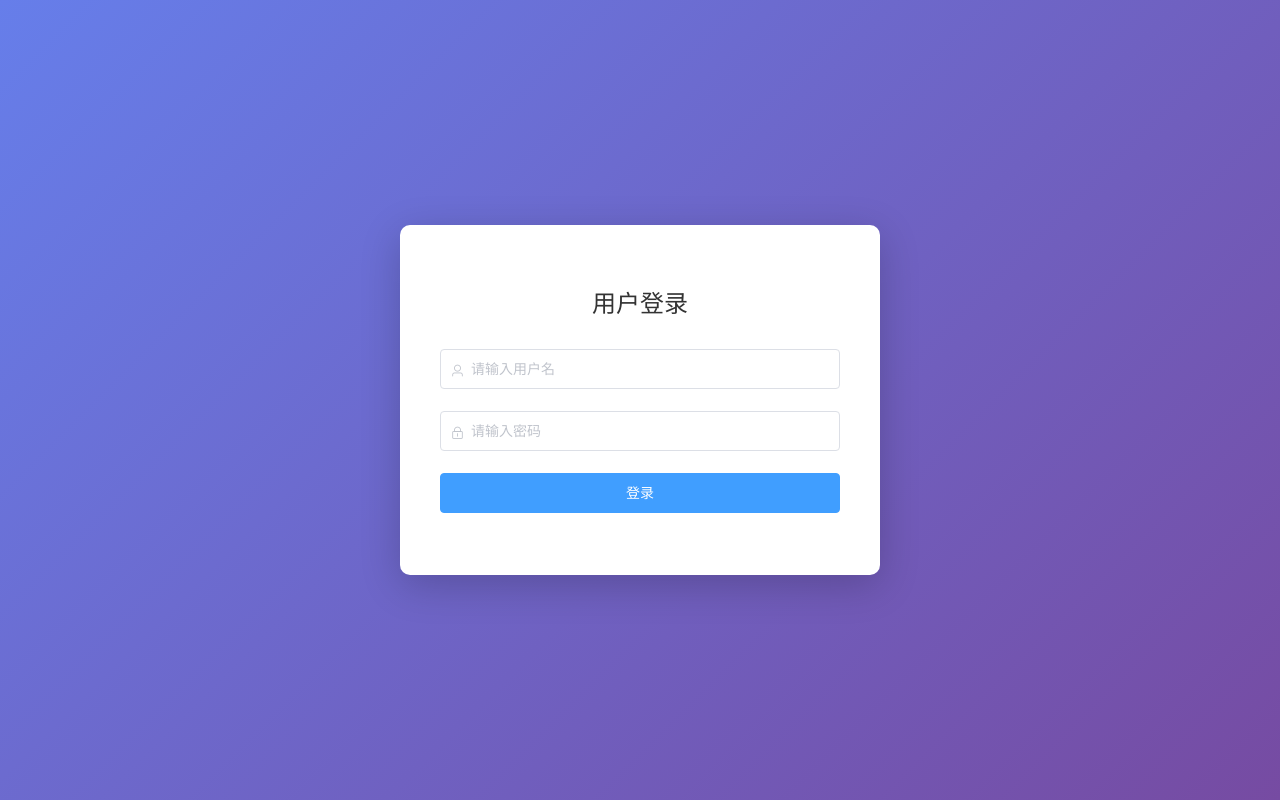
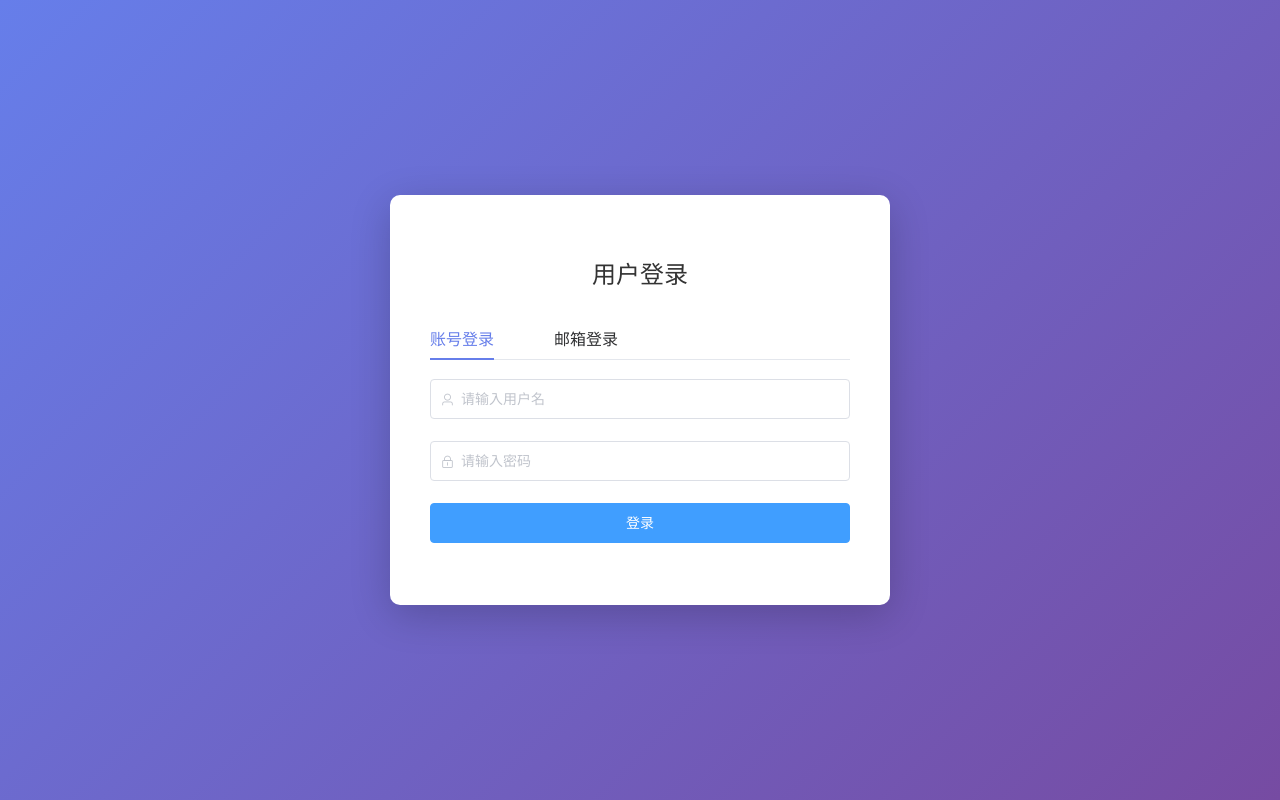
Before and after one commit to OOMEcho/aegis-vue, a Vue app: page / in a window 1280 px wide. Built offline with nearby package versions, Linux system fonts and the light colour scheme; no server answers.

Commit message:
feat: 增加邮箱登录方式

```diff
--- a/src/components/Login/index.vue
+++ b/src/components/Login/index.vue
@@ -3,10 +3,22 @@
     <div class="login-box">
       <h2 class="login-title">用户登录</h2>
 
-      <el-form ref="loginForm" :model="loginForm" :rules="loginRules">
+      <!-- 登录方式切换 -->
+      <el-tabs v-model="loginType" @tab-click="handleTabChange">
+        <el-tab-pane label="账号登录" name="password"></el-tab-pane>
+        <el-tab-pane label="邮箱登录" name="email"></el-tab-pane>
+      </el-tabs>
+
+      <!-- 账号密码登录 -->
+      <el-form
+        v-if="loginType === 'password'"
+        ref="passwordForm"
+        :model="passwordForm"
+        :rules="passwordRules"
+      >
         <el-form-item prop="username">
           <el-input
-            v-model="loginForm.username"
+            v-model="passwordForm.username"
             placeholder="请输入用户名"
             prefix-icon="el-icon-user"
             :disabled="showCaptcha"
@@ -15,13 +27,61 @@
 
         <el-form-item prop="password">
           <el-input
-            v-model="loginForm.password"
+            v-model="passwordForm.password"
             type="password"
             placeholder="请输入密码"
             prefix-icon="el-icon-lock"
             :disabled="showCaptcha"
             @keyup.enter.native="handleLoginClick"
           />
+        </el-form-item>
+
+        <el-form-item>
+          <el-button
+            type="primary"
+            @click="handleLoginClick"
+            :loading="isLoggingIn"
+            :disabled="showCaptcha"
+            style="width: 100%"
+          >
+            登录
+          </el-button>
+        </el-form-item>
+      </el-form>
+
+      <!-- 邮箱验证码登录 -->
+      <el-form
+        v-if="loginType === 'email'"
+        ref="emailForm"
+        :model="emailForm"
+        :rules="emailRules"
+      >
+        <el-form-item prop="email">
+          <el-input
+            v-model="emailForm.email"
+            placeholder="请输入邮箱"
+            prefix-icon="el-icon-message"
+            :disabled="showCaptcha"
+          />
+        </el-form-item>
+
+        <el-form-item prop="code">
+          <div class="code-input-wrapper">
+            <el-input
+              v-model="emailForm.code"
+              placeholder="请输入验证码"
+              prefix-icon="el-icon-key"
+              :disabled="showCaptcha"
+              @keyup.enter.native="handleLoginClick"
+            />
+            <el-button
+              class="send-code-btn"
+              :disabled="countdown > 0 || showCaptcha"
+              @click="handleSendCode"
+            >
+              {{ countdown > 0 ? `${countdown}秒后重试` : '发送验证码' }}
+            </el-button>
+          </div>
         </el-form-item>
 
         <el-form-item>
@@ -66,7 +126,7 @@
 <script>
 import SlideCaptcha from '@/components/SlideCaptcha/index.vue';
 import {login} from '@/api/login';
-import {getPublicKey} from '@/api/profile';
+import {getPublicKey, sendEmailCode} from '@/api/profile';
 import {rsaEncrypt} from '@/utils/encrypt';
 
 export default {
@@ -75,12 +135,27 @@ export default {
     SlideCaptcha
   },
   data() {
+    // 邮箱验证规则
+    const validateEmail = (rule, value, callback) => {
+      const emailReg = /^[a-zA-Z0-9_-]+@[a-zA-Z0-9_-]+(\.[a-zA-Z0-9_-]+)+$/;
+      if (!value) {
+        callback(new Error('请输入邮箱'));
+      } else if (!emailReg.test(value)) {
+        callback(new Error('请输入正确的邮箱格式'));
+      } else {
+        callback();
+      }
+    };
+
     return {
-      loginForm: {
+      loginType: 'password', // 'password' | 'email'
+
+      // 账号密码登录表单
+      passwordForm: {
         username: '',
         password: ''
       },
-      loginRules: {
+      passwordRules: {
         username: [
           {required: true, message: '请输入用户名', trigger: 'blur'},
           {min: 3, message: '用户名长度不能小于3位', trigger: 'blur'}
@@ -90,14 +165,38 @@ export default {
           {min: 6, message: '密码长度不能小于6位', trigger: 'blur'}
         ]
       },
+
+      // 邮箱登录表单
+      emailForm: {
+        email: '',
+        code: ''
+      },
+      emailRules: {
+        email: [
+          {required: true, validator: validateEmail, trigger: 'blur'}
+        ],
+        code: [
+          {required: true, message: '请输入验证码', trigger: 'blur'},
+          {len: 6, message: '验证码长度为6位', trigger: 'blur'}
+        ]
+      },
+
       showCaptcha: false,
       isLoggingIn: false,
-      publicKey: '' // RSA公钥
+      publicKey: '',
+      countdown: 0, // 验证码倒计时
+      timer: null
     };
   },
   created() {
     // 页面加载时获取公钥
     this.fetchPublicKey();
+  },
+  beforeDestroy() {
+    // 清除倒计时
+    if (this.timer) {
+      clearInterval(this.timer);
+    }
   },
   methods: {
     // 获取RSA公钥
@@ -109,16 +208,62 @@ export default {
         this.$message.error('获取公钥失败，请刷新页面重试');
       }
     },
+
+    // 切换登录方式
+    handleTabChange() {
+      // 清空表单
+      this.passwordForm = {username: '', password: ''};
+      this.emailForm = {email: '', code: ''};
+
+      // 重置验证
+      this.$nextTick(() => {
+        if (this.$refs.passwordForm) {
+          this.$refs.passwordForm.clearValidate();
+        }
+        if (this.$refs.emailForm) {
+          this.$refs.emailForm.clearValidate();
+        }
+      });
+    },
+
+    // 发送邮箱验证码
+    async handleSendCode() {
+      try {
+        // 先验证邮箱格式
+        await this.$refs.emailForm.validateField('email');
+
+        // 调用发送验证码接口
+        await sendEmailCode(this.emailForm.email);
+
+        this.$message.success('验证码已发送，请查收邮箱');
+
+        // 开始倒计时
+        this.countdown = 60;
+        this.timer = setInterval(() => {
+          this.countdown--;
+          if (this.countdown <= 0) {
+            clearInterval(this.timer);
+          }
+        }, 1000);
+
+      } catch (error) {
+        console.error('发送验证码失败:', error);
+      }
+    },
+
     // 点击登录按钮
     handleLoginClick() {
-      this.$refs.loginForm.validate(valid => {
+      const formRef = this.loginType === 'password' ? 'passwordForm' : 'emailForm';
+
+      this.$refs[formRef].validate(valid => {
         if (valid) {
-          // 检查是否已获取公钥
-          if (!this.publicKey) {
+          // 检查公钥（仅密码登录需要）
+          if (this.loginType === 'password' && !this.publicKey) {
             this.$message.error('系统初始化中，请稍后重试');
             this.fetchPublicKey();
             return false;
           }
+
           // 表单验证通过，显示滑块验证码
           this.showCaptcha = true;
         } else {
@@ -134,26 +279,37 @@ export default {
         this.$refs.slideCaptcha.setVerifying(true);
         this.isLoggingIn = true;
 
-        // 使用RSA加密密码
-        const encryptedPassword = rsaEncrypt(this.loginForm.password, this.publicKey);
-
-        // 调用登录接口（后端会同时验证滑块和登录信息）
-        const data = await login({
-          loginType: 'password',
-          username: this.loginForm.username,
-          password: encryptedPassword, // 传递加密后的密码
+        let loginParams = {
+          loginType: this.loginType,
           captchaKey,
           slideX
-        });
+        };
+
+        // 根据登录类型组装参数
+        if (this.loginType === 'password') {
+          // 账号密码登录：加密密码
+          const encryptedPassword = rsaEncrypt(this.passwordForm.password, this.publicKey);
+
+          loginParams.username = this.passwordForm.username;
+          loginParams.password = encryptedPassword;
+
+        } else if (this.loginType === 'email') {
+          // 邮箱验证码登录
+          loginParams.email = this.emailForm.email;
+          loginParams.code = this.emailForm.code;
+        }
+
+        // 调用登录接口
+        const data = await login(loginParams);
 
         // 登录成功
         this.$message.success('登录成功');
         this.showCaptcha = false;
 
-        // 保存token等信息
+        // 保存token
         localStorage.setItem('token', data);
 
-        // 延迟一下跳转，让用户看到成功提示
+        // 延迟跳转
         setTimeout(() => {
           this.$router.push('/layout');
         }, 500);
@@ -186,7 +342,6 @@ export default {
     handleCaptchaLoadError(error) {
       this.$message.error('验证码加载失败，请刷新页面重试');
       console.error('验证码加载失败:', error);
-      // 可以选择关闭弹窗或显示重试按钮
       this.showCaptcha = false;
     }
   }
@@ -203,7 +358,7 @@ export default {
 }
 
 .login-box {
-  width: 400px;
+  width: 420px;
   padding: 40px;
   background: #fff;
   border-radius: 10px;
@@ -218,9 +373,46 @@ export default {
   font-weight: 500;
 }
 
+.code-input-wrapper {
+  display: flex;
+  gap: 10px;
+}
+
+.code-input-wrapper .el-input {
+  flex: 1;
+}
+
+.send-code-btn {
+  width: 120px;
+  flex-shrink: 0;
+}
+
 .dialog-footer {
   text-align: center;
   padding-top: 10px;
+}
+
+/* Element UI Tabs 样式调整 */
+::v-deep .el-tabs__header {
+  margin-bottom: 20px;
+}
+
+::v-deep .el-tabs__nav-wrap::after {
+  height: 1px;
+}
+
+::v-deep .el-tabs__item {
+  font-size: 16px;
+  padding: 0 30px;
+}
+
+::v-deep .el-tabs__item.is-active {
+  color: #667eea;
+  font-weight: 500;
+}
+
+::v-deep .el-tabs__active-bar {
+  background-color: #667eea;
 }
 
 /* 移动端适配 */
@@ -233,5 +425,15 @@ export default {
   .login-title {
     font-size: 20px;
   }
+
+  .send-code-btn {
+    width: 100px;
+    font-size: 12px;
+  }
+
+  ::v-deep .el-tabs__item {
+    padding: 0 20px;
+    font-size: 14px;
+  }
 }
 </style>
```
